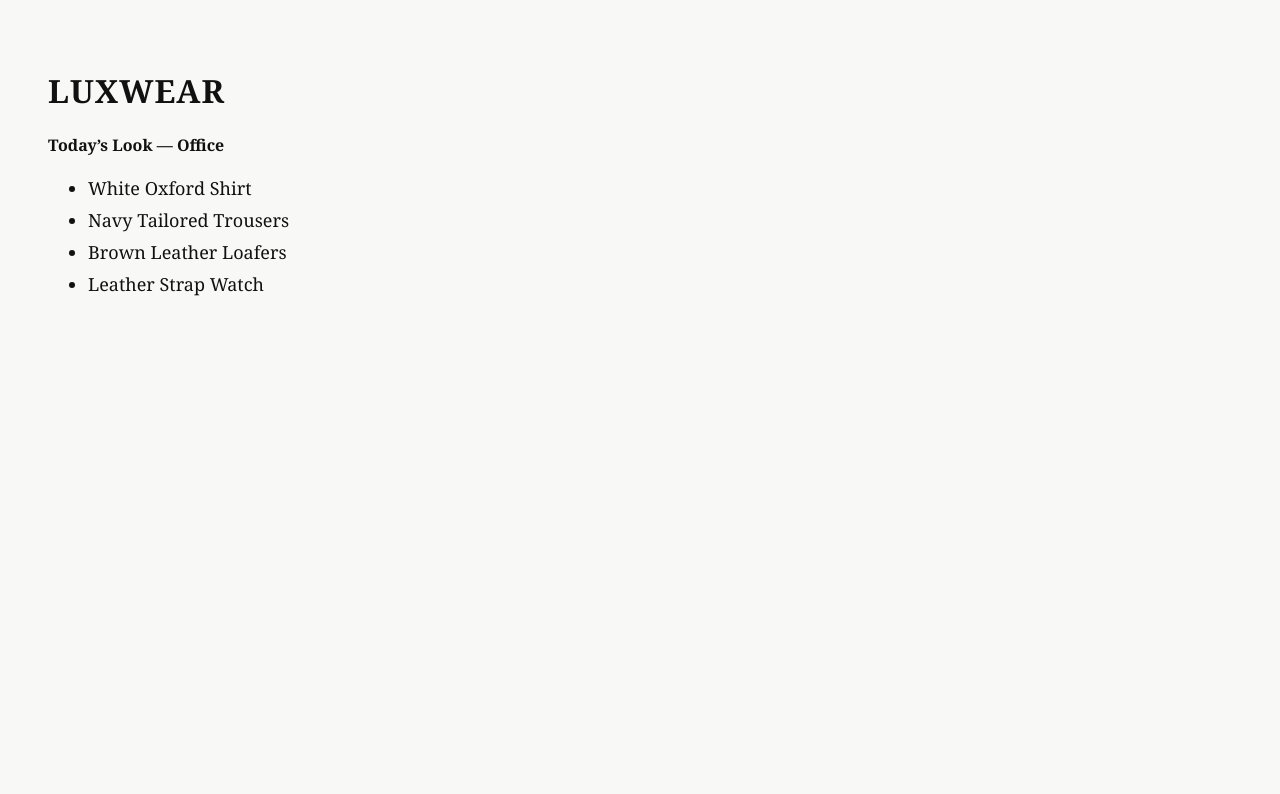
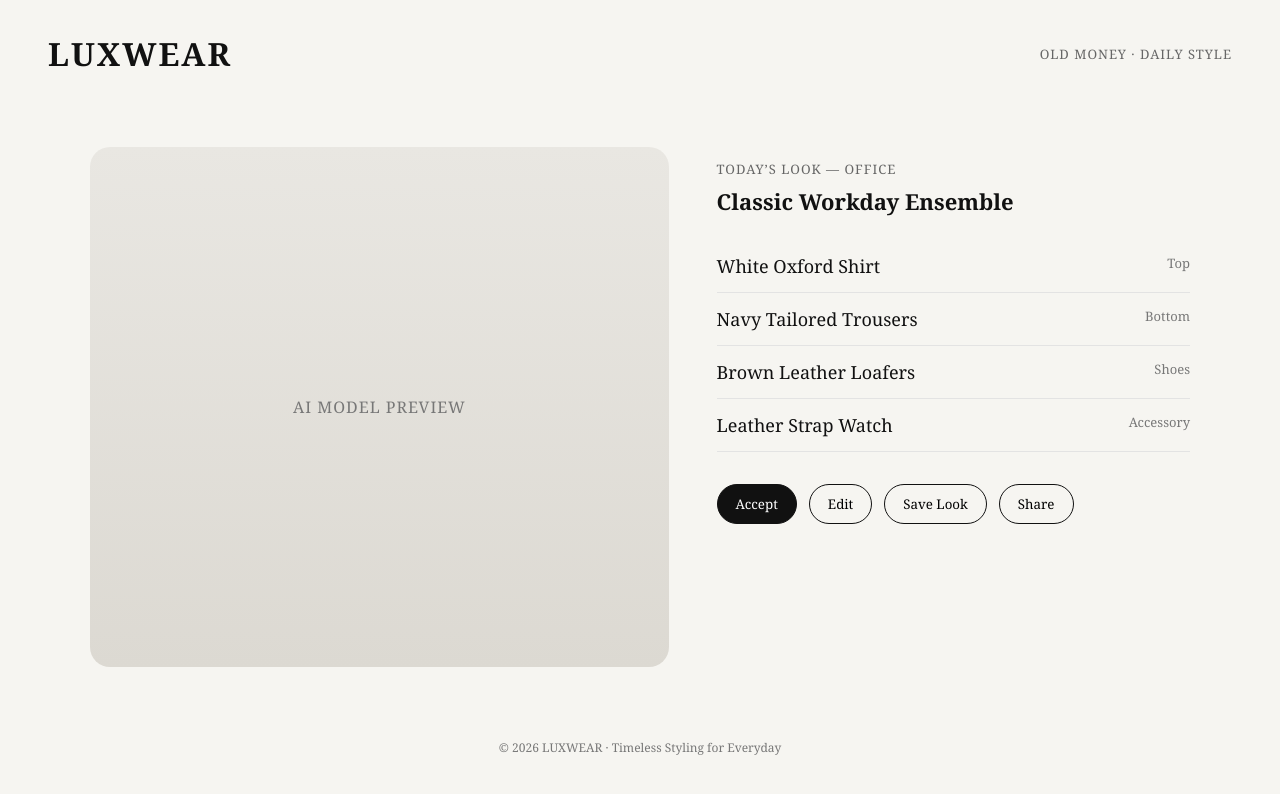
Before and after one commit to ritvikhaldia27-wq/luxwear, a plain HTML site: page index.html in a window 1280 px wide. Drawn offline with Linux system fonts and the light colour scheme.

Commit message:
Apply luxury UI to index.html

```diff
--- a/index.html
+++ b/index.html
@@ -2,51 +2,156 @@
 <html lang="en">
 <head>
   <meta charset="UTF-8" />
+  <meta name="viewport" content="width=device-width, initial-scale=1.0" />
   <title>LUXWEAR v1</title>
+
   <style>
     body {
+      margin: 0;
       font-family: Georgia, serif;
-      background: #f8f8f6;
+      background: #f6f5f1;
       color: #111;
-      padding: 40px;
     }
-    h1 {
+
+    header {
+      padding: 32px 48px;
+      display: flex;
+      justify-content: space-between;
+      align-items: center;
+    }
+
+    header h1 {
+      margin: 0;
+      letter-spacing: 2px;
+    }
+
+    header span {
+      font-size: 13px;
+      color: #666;
       letter-spacing: 1px;
     }
+
+    main {
+      max-width: 1100px;
+      margin: auto;
+      padding: 40px 48px;
+      display: grid;
+      grid-template-columns: 1.1fr 0.9fr;
+      gap: 48px;
+    }
+
+    .visual {
+      background: linear-gradient(180deg, #e9e7e2, #dcd9d2);
+      border-radius: 20px;
+      height: 520px;
+      display: flex;
+      align-items: center;
+      justify-content: center;
+      color: #777;
+      letter-spacing: 1px;
+    }
+
+    .content p {
+      font-size: 13px;
+      color: #666;
+      letter-spacing: 1px;
+      text-transform: uppercase;
+      margin-bottom: 8px;
+    }
+
+    .content h2 {
+      margin-top: 0;
+      font-size: 22px;
+    }
+
     ul {
-      margin-top: 20px;
+      list-style: none;
+      padding: 0;
+      margin: 24px 0;
+    }
+
+    li {
+      padding: 14px 0;
+      border-bottom: 1px solid #e3e3e3;
       font-size: 18px;
+      display: flex;
+      justify-content: space-between;
     }
-    li {
-      margin-bottom: 8px;
+
+    li span {
+      font-size: 13px;
+      color: #777;
+    }
+
+    .actions {
+      margin-top: 32px;
+      display: flex;
+      gap: 12px;
+      flex-wrap: wrap;
+    }
+
+    .actions button {
+      padding: 10px 18px;
+      border-radius: 999px;
+      border: 1px solid #111;
+      background: transparent;
+      font-family: inherit;
+      cursor: pointer;
+    }
+
+    .actions button.primary {
+      background: #111;
+      color: #fff;
+    }
+
+    footer {
+      text-align: center;
+      padding: 32px;
+      font-size: 12px;
+      color: #777;
+    }
+
+    @media (max-width: 900px) {
+      main {
+        grid-template-columns: 1fr;
+      }
     }
   </style>
 </head>
+
 <body>
 
+<header>
   <h1>LUXWEAR</h1>
-  <p><strong>Today’s Look — Office</strong></p>
+  <span>OLD MONEY · DAILY STYLE</span>
+</header>
 
-  <ul id="outfit"></ul>
+<main>
+  <div class="visual">AI MODEL PREVIEW</div>
 
-  <script>
-    const todayLook = {
-      outfit: [
-        "White Oxford Shirt",
-        "Navy Tailored Trousers",
-        "Brown Leather Loafers",
-        "Leather Strap Watch",
-      ],
-    };
+  <div class="content">
+    <p>Today’s Look — Office</p>
+    <h2>Classic Workday Ensemble</h2>
 
-    const list = document.getElementById("outfit");
+    <ul>
+      <li>White Oxford Shirt <span>Top</span></li>
+      <li>Navy Tailored Trousers <span>Bottom</span></li>
+      <li>Brown Leather Loafers <span>Shoes</span></li>
+      <li>Leather Strap Watch <span>Accessory</span></li>
+    </ul>
 
-    todayLook.outfit.forEach(item => {
-      const li = document.createElement("li");
-      li.textContent = item;
-      list.appendChild(li);
-    });
-  </script>
+    <div class="actions">
+      <button class="primary">Accept</button>
+      <button>Edit</button>
+      <button>Save Look</button>
+      <button>Share</button>
+    </div>
+  </div>
+</main>
+
+<footer>
+  © 2026 LUXWEAR · Timeless Styling for Everyday
+</footer>
 
 </body>
 </html>
```
